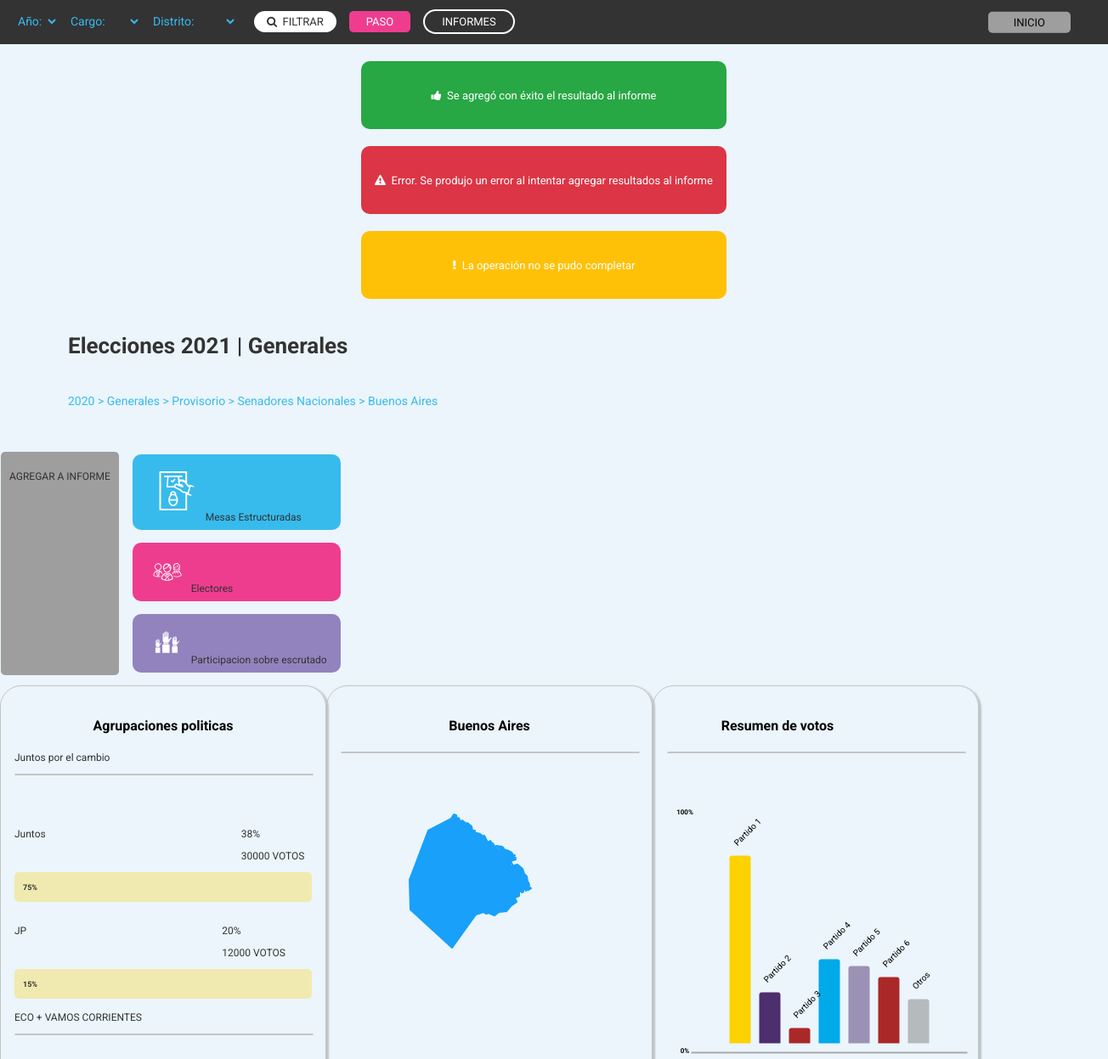
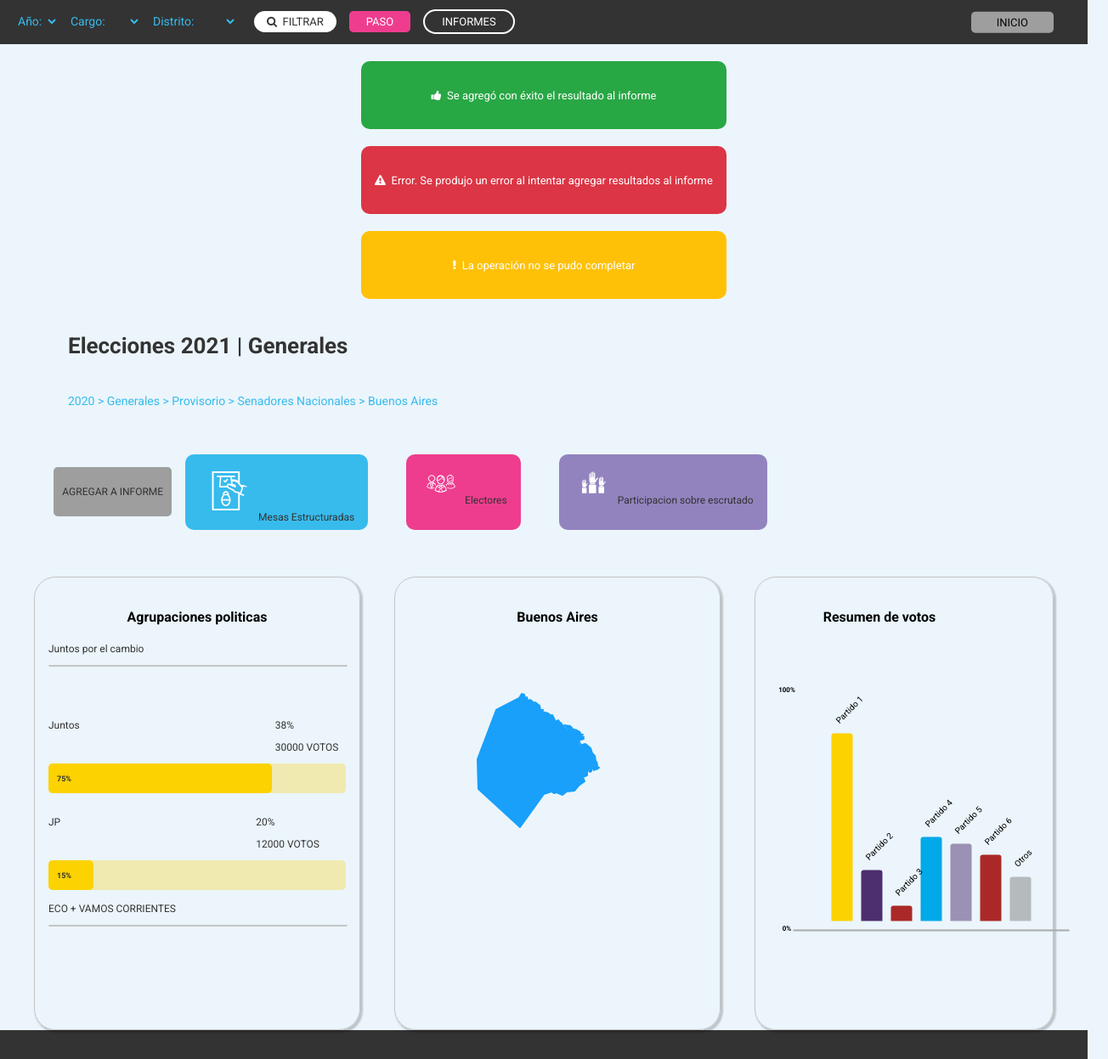
Before and after one commit to MaDelfina/-tup-lc2-votacion-app, a plain HTML site: page generales.html in a window 1280 px wide. Shown: the part 64-1311 px from the top of the page at 85% size, 1304 px wide, since content can reach past the window. Drawn offline with Linux system fonts and the light colour scheme.

Commit message:
modificaciones en css

```diff
--- a/css/common.css
+++ b/css/common.css
@@ -15,7 +15,6 @@ body{
 #header-page{
     padding: 10px;
     background-color: var(--fondo-Cabecera);
-    width: 100%;
     margin:0px;
 }
 
@@ -50,7 +49,6 @@ h3{
     background-color: var(--fondo-Footer);
     display: flex;
     justify-content: space-between;
-    width: 100%
 }
 
 .footer-p{
--- a/css/pages/generales.css
+++ b/css/pages/generales.css
@@ -2,7 +2,6 @@
 .barra-menu {
     color: #FFF;
     background-color: var(--fondo-Menu);
-    width: 100%;
     padding: 12px;
     list-style: none;
     display: flex;
@@ -76,7 +75,7 @@ form {
     text-decoration: none;
     font-size: 13px;
     position:absolute;
-    right:20px;
+    right:40px;
     transform: translate(0px, -65%);
 }
 
@@ -86,6 +85,7 @@ form {
 }
 
 /*Contenido principal de la página*/
+/*Mensajes usuario*/
 .sec-titulo-exito {
     background-color: var(--mensaje-usuario-verde);
 }
@@ -119,6 +119,7 @@ form {
     justify-content: center;
 }
 
+/*Sec-contenido-botones*/
 #sec-titulo {
     margin:40px 50px 40px 80px;
 }
@@ -129,26 +130,34 @@ form {
     color: var(--celeste);
     margin:0px auto;
 }
-
-#sec-contenido-arriba{
-    display:flex;
+#sec-contenido-botones{
+    display: flex;
+    justify-content: center;
+    margin:40px;
+    align-items: center;
 }
 
 #boton-informe {
     background-color: var(--gris-claro);
     color: white;
     font-size: 10px;
-    padding: 10px;
+    padding: 10px ;
     border-radius: 5px;
     text-transform: uppercase;
     margin: 12px 1px;
+    display: flex;
+
 }
 
 .agregar-a-informe:hover {
     color: var(--textos);
 }
 
-
+#recuadro-resumen-info{
+    display:flex;
+    gap:15px;
+    margin-right: 300px;
+}
 .mesas-estructuradas {
     background-color: var(--celeste);
     border-radius: 10px;
@@ -179,8 +188,11 @@ form {
 
 /*Seccion para contenido de la página*/
 
-#recuadros{
+#recuadros-centrales{
     display:flex;
+    margin:0px 40px ;
+    justify-content: center;
+    gap:40px;
 }
 
 .recuadro {
--- a/css/pages/index.css
+++ b/css/pages/index.css
@@ -2,7 +2,7 @@
 .barra-menu{
     color: #FFF;
     background-color: var(--fondo-Menu);
-    width: 100%;
+
     padding: 20px;
     list-style:none;
     display: flex;
--- a/css/pages/informes.css
+++ b/css/pages/informes.css
@@ -1,7 +1,6 @@
 .barra-menu {
     color: #FFF;
     background-color: var(--fondo-Menu);
-    width: 100%;
     padding: 20px;
     list-style: none;
     display: flex;
@@ -36,16 +35,17 @@
 }
 
 #barra-menu-inicio {
-    color: #FFF;
+    color: #070707;
     background-color: var(--gris-claro);
     border-radius: 5px;
     padding: 5px 30px;
     text-decoration: none;
     font-size: 13px;
-    position: absolute;
-    right: 25px;
-    top: 12%;
+    position:absolute;
+    right:40px;
+    transform: translate(0px, -65%);
 }
+
 
 #barra-menu-inicio:hover {
     background-color: var(--textos);
--- a/css/pages/paso.css
+++ b/css/pages/paso.css
@@ -3,7 +3,6 @@
 .barra-menu{
     color: #FFF;
     background-color: var(--fondo-Menu);
-    width: 100%;
     padding: 12px;
     list-style:none;
     display: flex;
@@ -77,7 +76,7 @@ form{
     text-decoration: none;
     font-size: 13px;
     position:absolute;
-    right:20px;
+    right:40px;
     transform: translate(0px, -65%);
 }
 
--- a/generales.html
+++ b/generales.html
@@ -61,6 +61,7 @@
 
     <!-- Contenido principal de la página -->
     <main>
+        <!-- Mensajes usuario -->
         <section id="sec-mensajes">
             <div class="sec-titulo-mensajes">
                 <p class="sec-titulo-exito mensaje"><i class="fa fa-thumbs-up"></i> &nbsp Se agregó con éxito el
@@ -71,19 +72,19 @@
                     pudo completar</p>
             </div>
         </section>
-
+        <!-- sec-contenido-botones -->
         <section id="sec-titulo">
             <h1>Elecciones 2021 | Generales</h1>
             <p id="texto-path"> 2020 > Generales > Provisorio > Senadores Nacionales > Buenos Aires</p>
         </section>
 
         <section id="sec-contenido">
-            <div id="sec-contenido-arriba">
+            <div id="sec-contenido-botones">
                 <div id="boton-informe">
                     <p class="agregar-a-informe">Agregar a informe</p>
                 </div>
 
-                <div class="recuadro-resumen-info">
+                <div id="recuadro-resumen-info">
                     <p class="mesas-estructuradas"><svg version="1.1" id="Capa_1" xmlns="http://www.w3.org/2000/svg"
                             xmlns:xlink="http://www.w3.org/1999/xlink" x="0px" y="0px" width="841.889px"
                             height="595.281px" viewBox="0 0 841.889 595.281" enable-background="new 0 0 841.889 595.281"
@@ -243,7 +244,7 @@
                 </div>
             </div>
 
-        <div id="recuadros">
+        <div id="recuadros-centrales">
             <!--Recuadro 1-->
             <div class="recuadro agrupacion-politica">
                 <h4 class="titulo">Agrupaciones politicas</h4>
@@ -259,7 +260,7 @@
                     </div>
                 </div>
                 <div class="progress" style="background: var(--grafica-amarillo-claro);">
-                    <div class="progress-bar" style="width:15%; background: var(--graficaamarillo);">
+                    <div class="progress-bar" style="width:75%; background: var(--grafica-amarillo);">
                         <span class="progress-bar-text">75%</span>
                     </div>
                 </div>
@@ -272,7 +273,7 @@
                     </div>
                 </div>
                 <div class="progress" style="background: var(--grafica-amarillo-claro);">
-                    <div class="progress-bar" style="width:15%; background: var(--graficaamarillo);">
+                    <div class="progress-bar" style="width:15%; background: var(--grafica-amarillo);">
                         <span class="progress-bar-text">15%</span>
                     </div>
                 </div>
@@ -281,9 +282,9 @@
 
             </div>
             <!--Recuadro 2-->
-            <div class="recuadro">
+            <div class="recuadro prov-buenos-aires">
                 <h4 class="titulo">Buenos Aires</h4>
-                <hr>
+                <br><br>
                 <svg class="ciudad-autonoma-ba-as" height="210" width="800">
                     <path class="leaflet-interactive" stroke="#18a0fb" stroke-opacity="1" stroke-width="2"
                         stroke-linecap="round" stroke-linejoin="round" fill="#18a0fb" fill-opacity="1"
@@ -299,10 +300,10 @@
                 </svg>
             </div>
             <!--Recuadro 3-->
-            <div class="recuadro">
+            <div class="recuadro resumen-votos">
                 <div class="chart-wrap horizontal">
                     <h4 class="titulo">Resumen de votos</h4>
-                    <hr>
+                    <br><br>
                     <div class="grid">
                         <div class="bar" style="--bar-value:85%;--bar-color:var(--grafica-amarillo);"
                             data-name="Partido 1" title="Your Blog 85%"></div>
```
